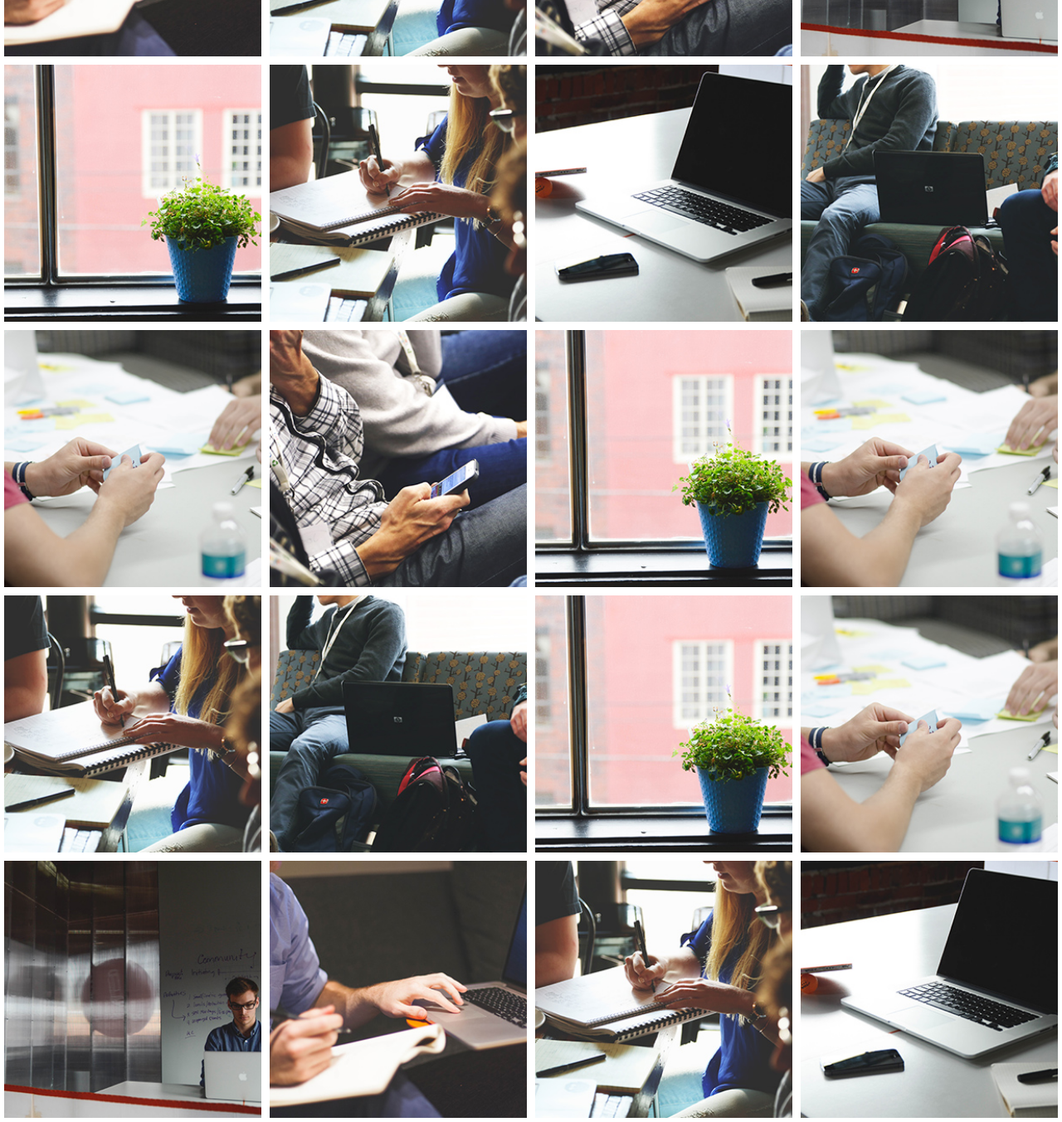
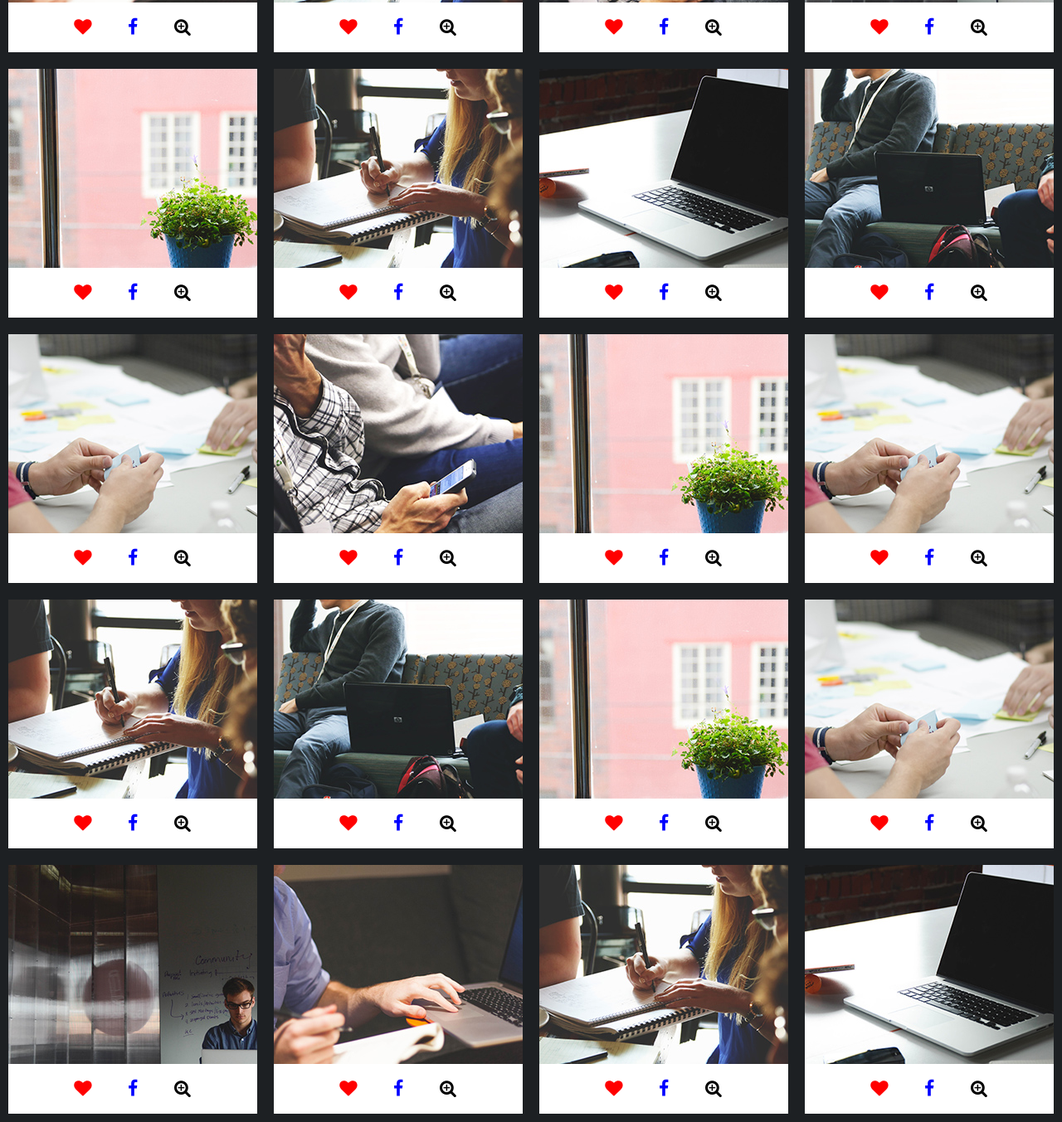
Before and after one commit to Robertmw/imagistral, a website: page public/wall.html in a window 1280 px wide. Shown: the part 297-1650 px from the top of the page at 83% size. Drawn offline with nearby package versions, Linux system fonts and the light colour scheme; files that its build step writes are made by us from their sources; files whose address does not match are found by name.

Commit message:
new wall images design

```diff
--- a/public/src/css/wall/wall.less
+++ b/public/src/css/wall/wall.less
@@ -15,6 +15,7 @@ body {
 	font-family: 'Open Sans', sans-serif;
 
 	overflow-x: hidden;
+	background-color: #1D2023;
 }
 
 * {
@@ -158,15 +159,10 @@ header{
 		width: 25%;
 		height: 25vw;
 
-		padding: 5px;
+		padding: 10px;
+		border-radius: 10px;
 
 		overflow: hidden;
-
-		&:hover{
-			.tools{
-				transform: translateY(-100%);
-			}
-		}
 	}
 
 	&__image{
@@ -187,42 +183,43 @@ header{
 	align-items: center;
 	justify-content: center;
 
-	position: absolute;
+	position: relative;
 
-	top: 100%;
-	left: 0;
+	bottom: 60px;
 
 	width: 100%;
-	height: 100%;
+	height: 60px;
 
-	background-color: rgba(0, 0, 0, 0.7);
-
-	transition: transform 0.35s linear;
+	background-color: #fff;
+	text-align: center;
 
 	&__fav, &__share, &__zoom{
 		position: relative;
 
-		width: 20%;
-		height: 20%;
+		width: 40px;
+		height: 100%;
 		margin: 5px 10px;
 
 		background-size: contain;
 		background-position: center;
 		background-repeat: no-repeat;
 
+		line-height: 60px;
 		cursor: pointer;
+
+		transition: transform 0.45s ease-in-out;
+
+		&:hover{
+			transform: scale(1.2);
+		}
 	}
 
 	&__fav{
-		background-image: url('../img/heart.png');
+		color: red;
 	}
 
 	&__share{
-		background-image: url('../img/fb.png');
-	}
-
-	&__zoom{
-		background-image: url('../img/zoom.png');
+		color: blue;
 	}
 }
 
--- a/public/wall.html
+++ b/public/wall.html
@@ -4,6 +4,7 @@
 		<meta charset="utf-8">
 		<title>Wall</title>
 
+		<link rel="stylesheet" href="libs/font-awesome/css/font-awesome.min.css">
 		<link rel="stylesheet" href="dist/css/wall.css">
 	</head>
 	<body>
@@ -34,161 +35,161 @@
 				<div class="wall__image-wrapper">
 					<div class="wall__image" style="background-image: url('dist/img/dummy/1.jpg')"></div>
 					<div class="tools">
-						<div class="tools__fav"></div>
-						<div class="tools__share"></div>
-						<div class="tools__zoom"></div>
+						<div class="tools__fav fa fa-lg fa-heart"></div>
+						<div class="tools__share fa fa-lg fa-facebook"></div>
+						<div class="tools__zoom fa fa-lg fa-search-plus"></div>
 					</div>
 				</div>
 				<div class="wall__image-wrapper">
 					<div class="wall__image" style="background-image: url('dist/img/dummy/2.jpg')"></div>
 					<div class="tools">
-						<div class="tools__fav"></div>
-						<div class="tools__share"></div>
-						<div class="tools__zoom"></div>
+						<div class="tools__fav fa fa-lg fa-heart"></div>
+						<div class="tools__share fa fa-lg fa-facebook"></div>
+						<div class="tools__zoom fa fa-lg fa-search-plus"></div>
 					</div>
 				</div>
 				<div class="wall__image-wrapper">
 					<div class="wall__image" style="background-image: url('dist/img/dummy/4.jpg')"></div>
 					<div class="tools">
-						<div class="tools__fav"></div>
-						<div class="tools__share"></div>
-						<div class="tools__zoom"></div>
+						<div class="tools__fav fa fa-lg fa-heart"></div>
+						<div class="tools__share fa fa-lg fa-facebook"></div>
+						<div class="tools__zoom fa fa-lg fa-search-plus"></div>
 					</div>
 				</div>
 				<div class="wall__image-wrapper">
 					<div class="wall__image" style="background-image: url('dist/img/dummy/3.jpg')"></div>
 					<div class="tools">
-						<div class="tools__fav"></div>
-						<div class="tools__share"></div>
-						<div class="tools__zoom"></div>
+						<div class="tools__fav fa fa-lg fa-heart"></div>
+						<div class="tools__share fa fa-lg fa-facebook"></div>
+						<div class="tools__zoom fa fa-lg fa-search-plus"></div>
 					</div>
 				</div>
 				<div class="wall__image-wrapper">
 					<div class="wall__image" style="background-image: url('dist/img/dummy/5.jpg')"></div>
 					<div class="tools">
-						<div class="tools__fav"></div>
-						<div class="tools__share"></div>
-						<div class="tools__zoom"></div>
+						<div class="tools__fav fa fa-lg fa-heart"></div>
+						<div class="tools__share fa fa-lg fa-facebook"></div>
+						<div class="tools__zoom fa fa-lg fa-search-plus"></div>
 					</div>
 				</div>
 				<div class="wall__image-wrapper">
 					<div class="wall__image" style="background-image: url('dist/img/dummy/2.jpg')"></div>
 					<div class="tools">
-						<div class="tools__fav"></div>
-						<div class="tools__share"></div>
-						<div class="tools__zoom"></div>
+						<div class="tools__fav fa fa-lg fa-heart"></div>
+						<div class="tools__share fa fa-lg fa-facebook"></div>
+						<div class="tools__zoom fa fa-lg fa-search-plus"></div>
 					</div>
 				</div>
 				<div class="wall__image-wrapper">
 					<div class="wall__image" style="background-image: url('dist/img/dummy/6.jpg')"></div>
 					<div class="tools">
-						<div class="tools__fav"></div>
-						<div class="tools__share"></div>
-						<div class="tools__zoom"></div>
+						<div class="tools__fav fa fa-lg fa-heart"></div>
+						<div class="tools__share fa fa-lg fa-facebook"></div>
+						<div class="tools__zoom fa fa-lg fa-search-plus"></div>
 					</div>
 				</div>
 				<div class="wall__image-wrapper">
 					<div class="wall__image" style="background-image: url('dist/img/dummy/7.jpg')"></div>
 					<div class="tools">
-						<div class="tools__fav"></div>
-						<div class="tools__share"></div>
-						<div class="tools__zoom"></div>
+						<div class="tools__fav fa fa-lg fa-heart"></div>
+						<div class="tools__share fa fa-lg fa-facebook"></div>
+						<div class="tools__zoom fa fa-lg fa-search-plus"></div>
 					</div>
 				</div>
 				<div class="wall__image-wrapper">
 					<div class="wall__image" style="background-image: url('dist/img/dummy/8.jpg')"></div>
 					<div class="tools">
-						<div class="tools__fav"></div>
-						<div class="tools__share"></div>
-						<div class="tools__zoom"></div>
+						<div class="tools__fav fa fa-lg fa-heart"></div>
+						<div class="tools__share fa fa-lg fa-facebook"></div>
+						<div class="tools__zoom fa fa-lg fa-search-plus"></div>
 					</div>
 				</div>
 				<div class="wall__image-wrapper">
 					<div class="wall__image" style="background-image: url('dist/img/dummy/4.jpg')"></div>
 					<div class="tools">
-						<div class="tools__fav"></div>
-						<div class="tools__share"></div>
-						<div class="tools__zoom"></div>
+						<div class="tools__fav fa fa-lg fa-heart"></div>
+						<div class="tools__share fa fa-lg fa-facebook"></div>
+						<div class="tools__zoom fa fa-lg fa-search-plus"></div>
 					</div>
 				</div>
 				<div class="wall__image-wrapper">
 					<div class="wall__image" style="background-image: url('dist/img/dummy/5.jpg')"></div>
 					<div class="tools">
-						<div class="tools__fav"></div>
-						<div class="tools__share"></div>
-						<div class="tools__zoom"></div>
+						<div class="tools__fav fa fa-lg fa-heart"></div>
+						<div class="tools__share fa fa-lg fa-facebook"></div>
+						<div class="tools__zoom fa fa-lg fa-search-plus"></div>
 					</div>
 				</div>
 				<div class="wall__image-wrapper">
 					<div class="wall__image" style="background-image: url('dist/img/dummy/8.jpg')"></div>
 					<div class="tools">
-						<div class="tools__fav"></div>
-						<div class="tools__share"></div>
-						<div class="tools__zoom"></div>
+						<div class="tools__fav fa fa-lg fa-heart"></div>
+						<div class="tools__share fa fa-lg fa-facebook"></div>
+						<div class="tools__zoom fa fa-lg fa-search-plus"></div>
 					</div>
 				</div>
 				<div class="wall__image-wrapper">
 					<div class="wall__image" style="background-image: url('dist/img/dummy/2.jpg')"></div>
 					<div class="tools">
-						<div class="tools__fav"></div>
-						<div class="tools__share"></div>
-						<div class="tools__zoom"></div>
+						<div class="tools__fav fa fa-lg fa-heart"></div>
+						<div class="tools__share fa fa-lg fa-facebook"></div>
+						<div class="tools__zoom fa fa-lg fa-search-plus"></div>
 					</div>
 				</div>
 				<div class="wall__image-wrapper">
 					<div class="wall__image" style="background-image: url('dist/img/dummy/7.jpg')"></div>
 					<div class="tools">
-						<div class="tools__fav"></div>
-						<div class="tools__share"></div>
-						<div class="tools__zoom"></div>
+						<div class="tools__fav fa fa-lg fa-heart"></div>
+						<div class="tools__share fa fa-lg fa-facebook"></div>
+						<div class="tools__zoom fa fa-lg fa-search-plus"></div>
 					</div>
 				</div>
 				<div class="wall__image-wrapper">
 					<div class="wall__image" style="background-image: url('dist/img/dummy/5.jpg')"></div>
 					<div class="tools">
-						<div class="tools__fav"></div>
-						<div class="tools__share"></div>
-						<div class="tools__zoom"></div>
+						<div class="tools__fav fa fa-lg fa-heart"></div>
+						<div class="tools__share fa fa-lg fa-facebook"></div>
+						<div class="tools__zoom fa fa-lg fa-search-plus"></div>
 					</div>
 				</div>
 				<div class="wall__image-wrapper">
 					<div class="wall__image" style="background-image: url('dist/img/dummy/8.jpg')"></div>
 					<div class="tools">
-						<div class="tools__fav"></div>
-						<div class="tools__share"></div>
-						<div class="tools__zoom"></div>
+						<div class="tools__fav fa fa-lg fa-heart"></div>
+						<div class="tools__share fa fa-lg fa-facebook"></div>
+						<div class="tools__zoom fa fa-lg fa-search-plus"></div>
 					</div>
 				</div>
 				<div class="wall__image-wrapper">
 					<div class="wall__image" style="background-image: url('dist/img/dummy/3.jpg')"></div>
 					<div class="tools">
-						<div class="tools__fav"></div>
-						<div class="tools__share"></div>
-						<div class="tools__zoom"></div>
+						<div class="tools__fav fa fa-lg fa-heart"></div>
+						<div class="tools__share fa fa-lg fa-facebook"></div>
+						<div class="tools__zoom fa fa-lg fa-search-plus"></div>
 					</div>
 				</div>
 				<div class="wall__image-wrapper">
 					<div class="wall__image" style="background-image: url('dist/img/dummy/1.jpg')"></div>
 					<div class="tools">
-						<div class="tools__fav"></div>
-						<div class="tools__share"></div>
-						<div class="tools__zoom"></div>
+						<div class="tools__fav fa fa-lg fa-heart"></div>
+						<div class="tools__share fa fa-lg fa-facebook"></div>
+						<div class="tools__zoom fa fa-lg fa-search-plus"></div>
 					</div>
 				</div>
 				<div class="wall__image-wrapper">
 					<div class="wall__image" style="background-image: url('dist/img/dummy/2.jpg')"></div>
 					<div class="tools">
-						<div class="tools__fav"></div>
-						<div class="tools__share"></div>
-						<div class="tools__zoom"></div>
+						<div class="tools__fav fa fa-lg fa-heart"></div>
+						<div class="tools__share fa fa-lg fa-facebook"></div>
+						<div class="tools__zoom fa fa-lg fa-search-plus"></div>
 					</div>
 				</div>
 				<div class="wall__image-wrapper">
 					<div class="wall__image" style="background-image: url('dist/img/dummy/6.jpg')"></div>
 					<div class="tools">
-						<div class="tools__fav"></div>
-						<div class="tools__share"></div>
-						<div class="tools__zoom"></div>
+						<div class="tools__fav fa fa-lg fa-heart"></div>
+						<div class="tools__share fa fa-lg fa-facebook"></div>
+						<div class="tools__zoom fa fa-lg fa-search-plus"></div>
 					</div>
 				</div>
 			</section>
```
